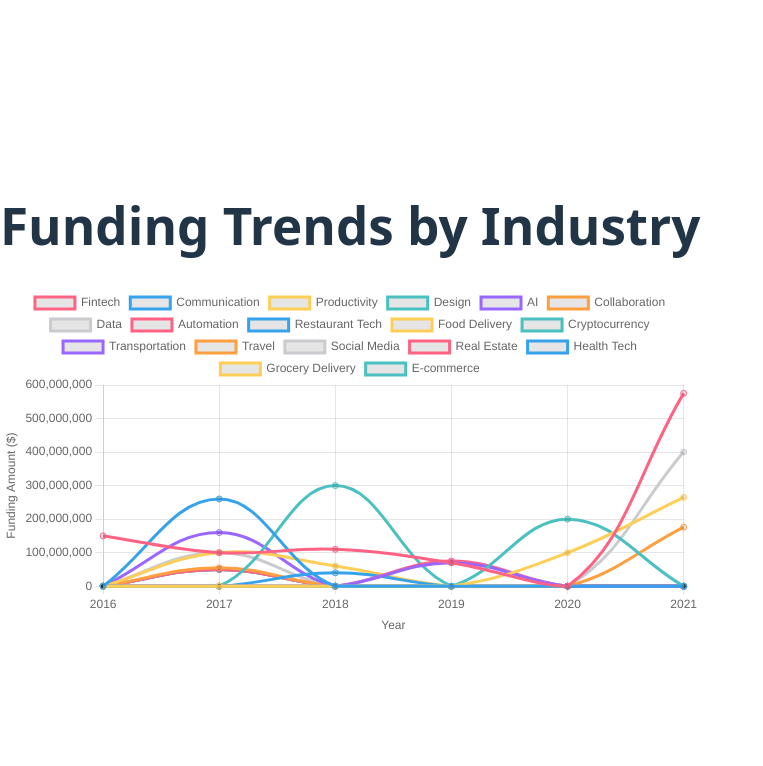
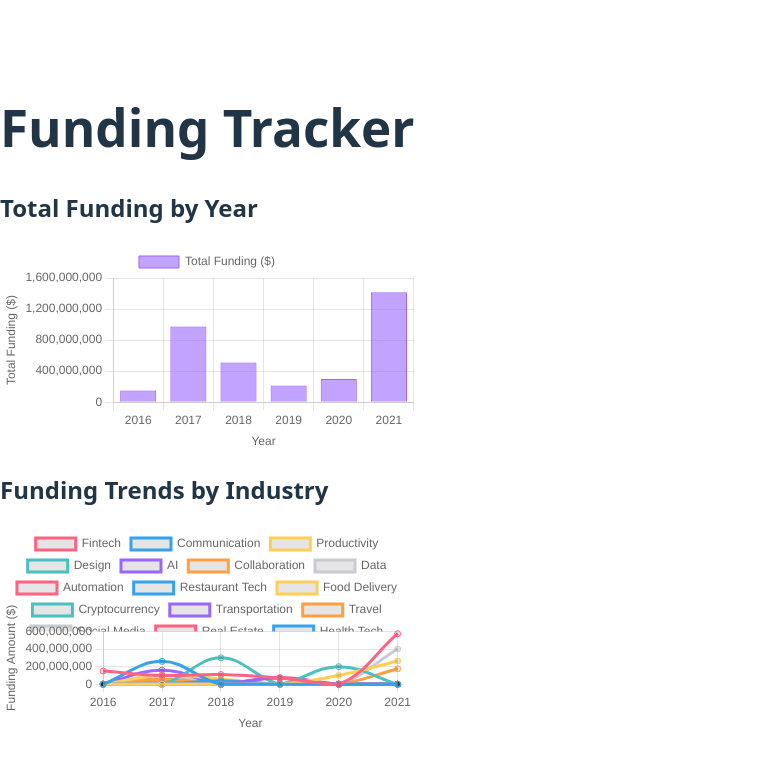
Before and after one commit to julialorrayne/funding-tracker, a React (Vite) app: page / in a window 1280 px wide. Shown: the top 766 px of the page, without its empty margins (0-763 px from the left). Built offline with nearby package versions, Linux system fonts and the light colour scheme.

Commit message:
fixed error to show bar chart

```diff
--- a/src/App.jsx
+++ b/src/App.jsx
@@ -4,9 +4,10 @@ import {
   LinearScale,
   PointElement,
   LineElement,
+  BarElement,
   Title,
   Tooltip,
-  Legend
+  Legend,
 } from 'chart.js';
 
 ChartJS.register(
@@ -14,16 +15,19 @@ ChartJS.register(
   LinearScale,
   PointElement,
   LineElement,
+  BarElement,
   Title,
   Tooltip,
   Legend
 );
 
 import React, { useState, useEffect } from 'react';
-import { Line } from 'react-chartjs-2';
+import { Line, Bar } from 'react-chartjs-2';
 
 const FundingDataLoader = () => {
-  const [chartData, setChartData] = useState(null);
+  const [fundingData, setFundingData] = useState(null);
+  const [barChartData, setBarChartData] = useState(null);
+  const [lineChartData, setLineChartData] = useState(null);
   const [error, setError] = useState(null);
 
   useEffect(() => {
@@ -34,8 +38,30 @@ const FundingDataLoader = () => {
           throw new Error('Failed to fetch funding data');
         }
         const data = await response.json();
+        setFundingData(data);
 
-        // Group data by industry and year
+        // Task 2: Calculate total funding per year for the bar chart
+        const fundingByYear = data.reduce((acc, item) => {
+          acc[item.year] = (acc[item.year] || 0) + item.amount;
+          return acc;
+        }, {});
+        const years = Object.keys(fundingByYear).sort();
+        const totals = years.map(year => fundingByYear[year]);
+
+        setBarChartData({
+          labels: years,
+          datasets: [
+            {
+              label: 'Total Funding ($)',
+              data: totals,
+              backgroundColor: 'rgba(153, 102, 255, 0.6)',
+              borderColor: 'rgba(153, 102, 255, 1)',
+              borderWidth: 1,
+            },
+          ],
+        });
+
+        // Task 3: Group data by industry and year for the line chart
         const fundingByIndustryAndYear = data.reduce((acc, item) => {
           if (!acc[item.industry]) {
             acc[item.industry] = {};
@@ -43,23 +69,20 @@ const FundingDataLoader = () => {
           acc[item.industry][item.year] = (acc[item.industry][item.year] || 0) + item.amount;
           return acc;
         }, {});
-
-        // Prepare data for the chart
-        const years = [...new Set(data.map(item => item.year))].sort();
-        const datasets = Object.keys(fundingByIndustryAndYear).map((industry, index) => {
+        const lineDatasets = Object.keys(fundingByIndustryAndYear).map((industry, index) => {
           const industryData = fundingByIndustryAndYear[industry];
           return {
             label: industry,
             data: years.map(year => industryData[year] || 0),
             fill: false,
-            borderColor: predefinedColors[index % predefinedColors.length], // Use predefined colors
-            tension: 0.4, // Smooth lines
+            borderColor: predefinedColors[index % predefinedColors.length],
+            tension: 0.4,
           };
         });
 
-        setChartData({
+        setLineChartData({
           labels: years,
-          datasets,
+          datasets: lineDatasets,
         });
       } catch (error) {
         console.error('Error fetching funding data:', error);
@@ -77,12 +100,51 @@ const FundingDataLoader = () => {
 
   return (
     <div>
-      <h1>Funding Trends by Industry</h1>
+      <h1>Funding Tracker</h1>
       {error ? (
         <p style={{ color: 'red' }}>{error}</p>
-      ) : chartData ? (
+      ) : (
+        <>
+          <div>
+            <h2>Total Funding by Year</h2>
+            {barChartData ? (
+              <Bar
+                data={barChartData}
+                options={{
+                  responsive: true,
+                  plugins: {
+                    legend: {
+                      display: true,
+                      position: 'top',
+                    },
+                  },
+                  scales: {
+                    x: {
+                      title: {
+                        display: true,
+                        text: 'Year',
+                      },
+                    },
+                    y: {
+                      title: {
+                        display: true,
+                        text: 'Total Funding ($)',
+                      },
+                      beginAtZero: true,
+                    },
+                  },
+                }}
+              />
+            ) : (
+              <p>Loading bar chart...</p>
+            )}
+          </div>
+
+          <div>
+            <h2>Funding Trends by Industry</h2>
+            {lineChartData ? (
               <Line
-          data={chartData}
+                data={lineChartData}
                 options={{
                   responsive: true,
                   plugins: {
@@ -116,7 +178,10 @@ const FundingDataLoader = () => {
                 }}
               />
             ) : (
-        <p>Loading...</p>
+              <p>Loading line chart...</p>
+            )}
+          </div>
+        </>
       )}
     </div>
   );
```
Lines whose indentation alone changed are shown as unchanged.
